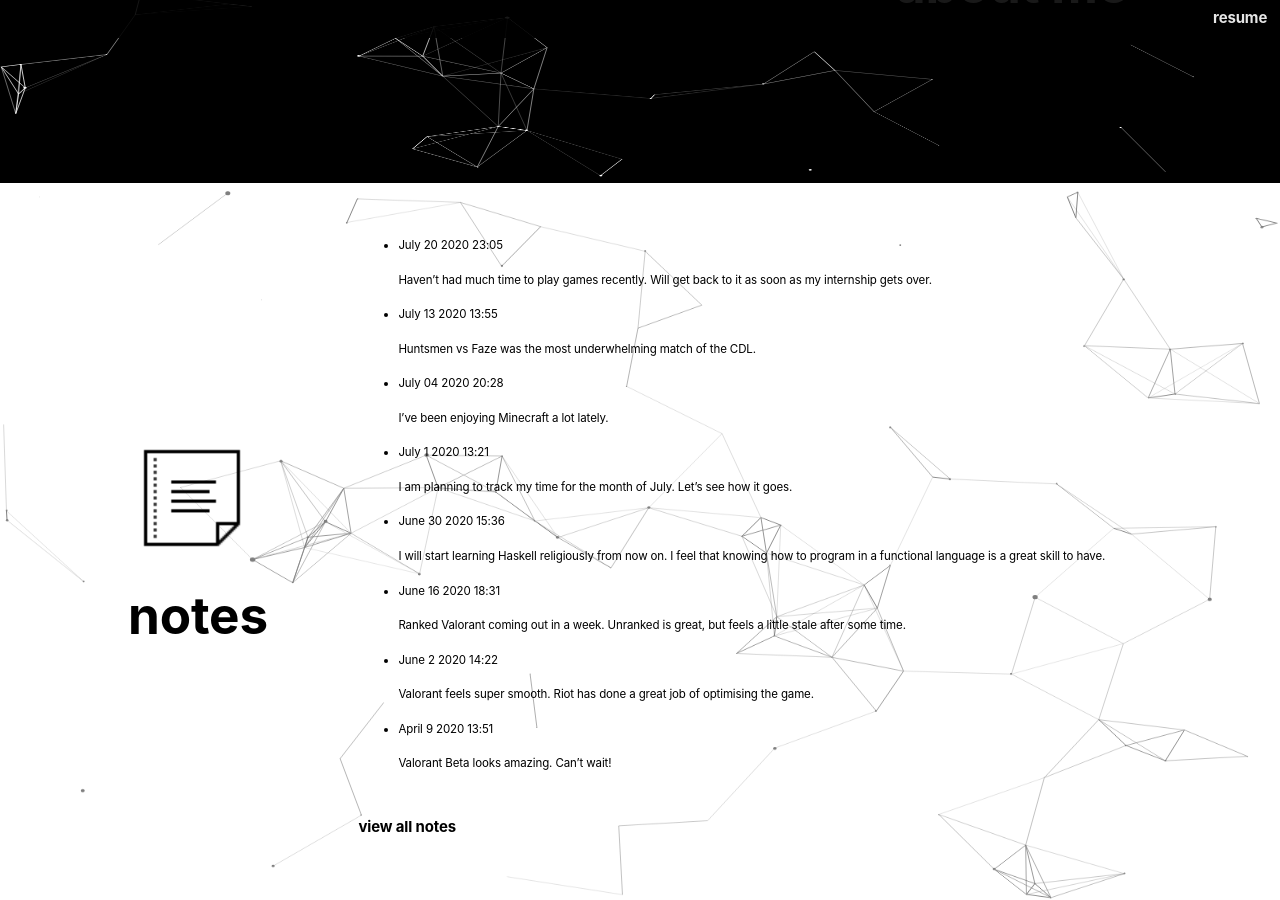
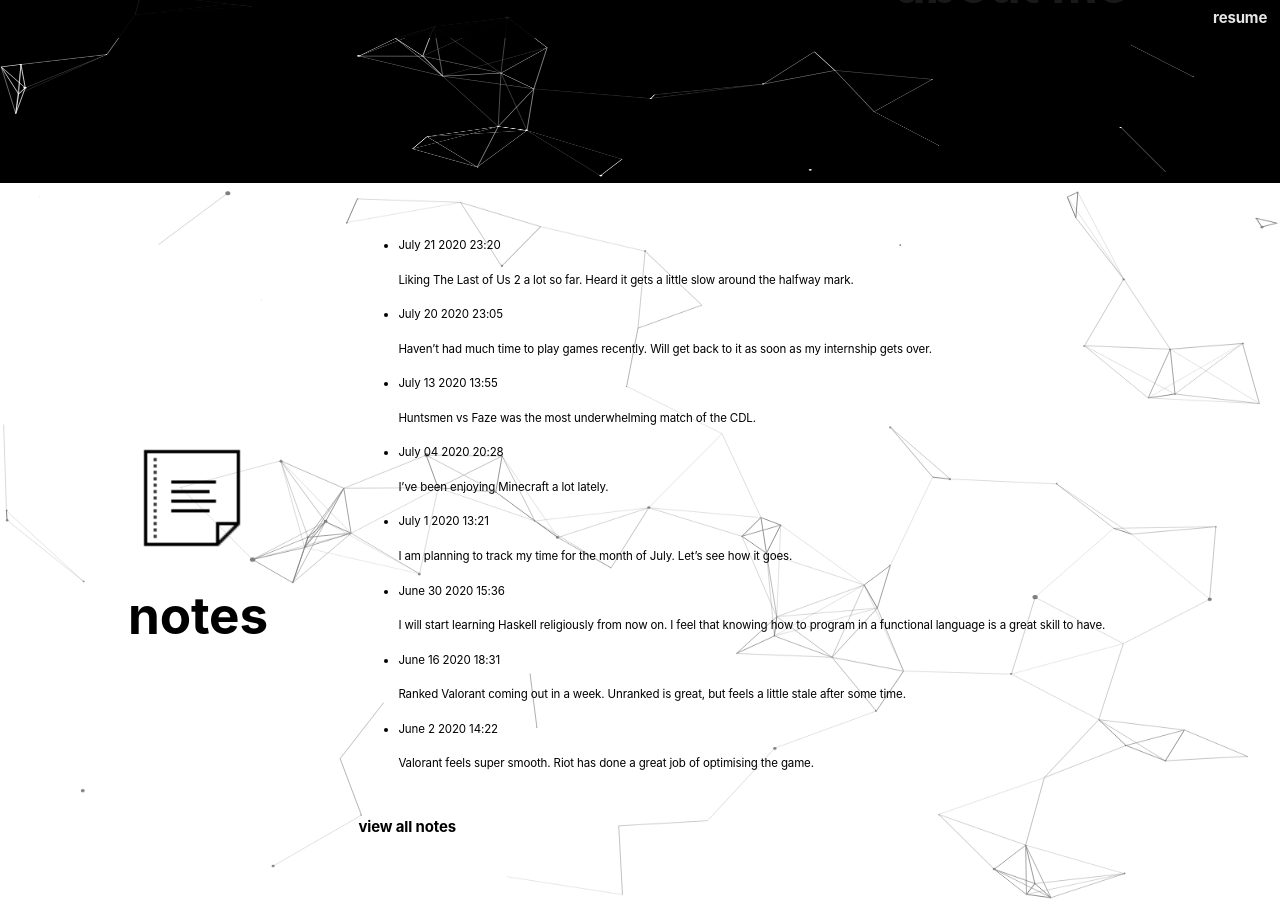
Before and after one commit to vedantsingh1404/website-v2.0, a Jekyll site: the page built from index.html, in a window 1280 px wide and 900 px high, scrolled down 982 px. Built offline with Jekyll 4.4.1, drawn with Linux system fonts in a browser that asks for light colours.

Commit message:
note add

```diff
--- a/_data/notes.yml
+++ b/_data/notes.yml
@@ -1,3 +1,7 @@
+- date: July 21 2020 23:20
+  content: |
+      Liking The Last of Us 2 a lot so far. Heard it gets a little slow around the halfway mark.
+
 - date: July 20 2020 23:05
   content: |
       Haven't had much time to play games recently. Will get back to it as soon as my internship gets over.
```
